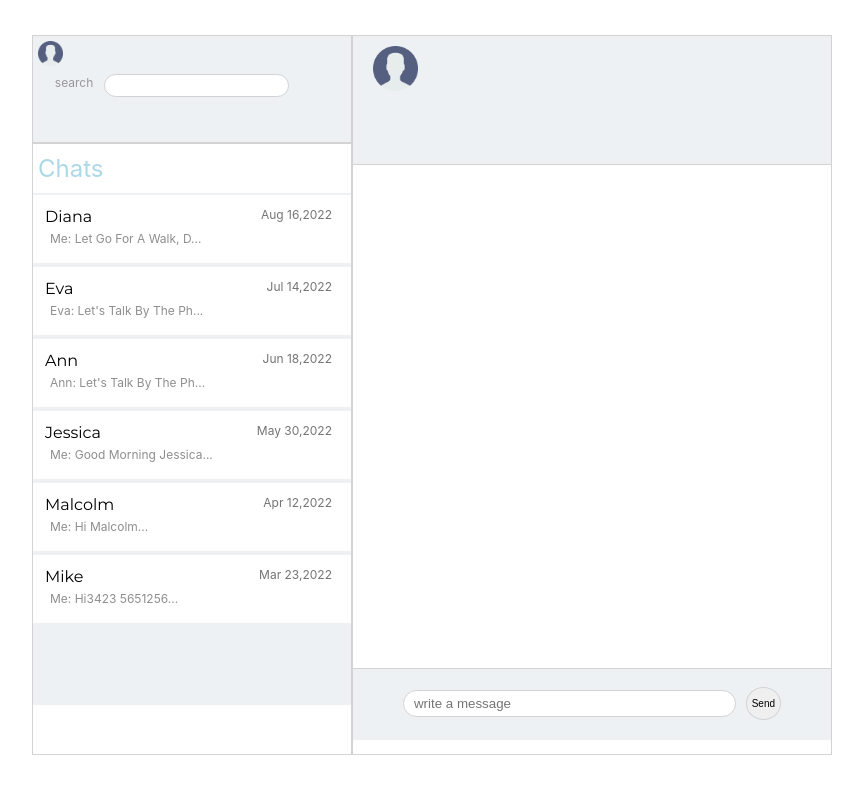
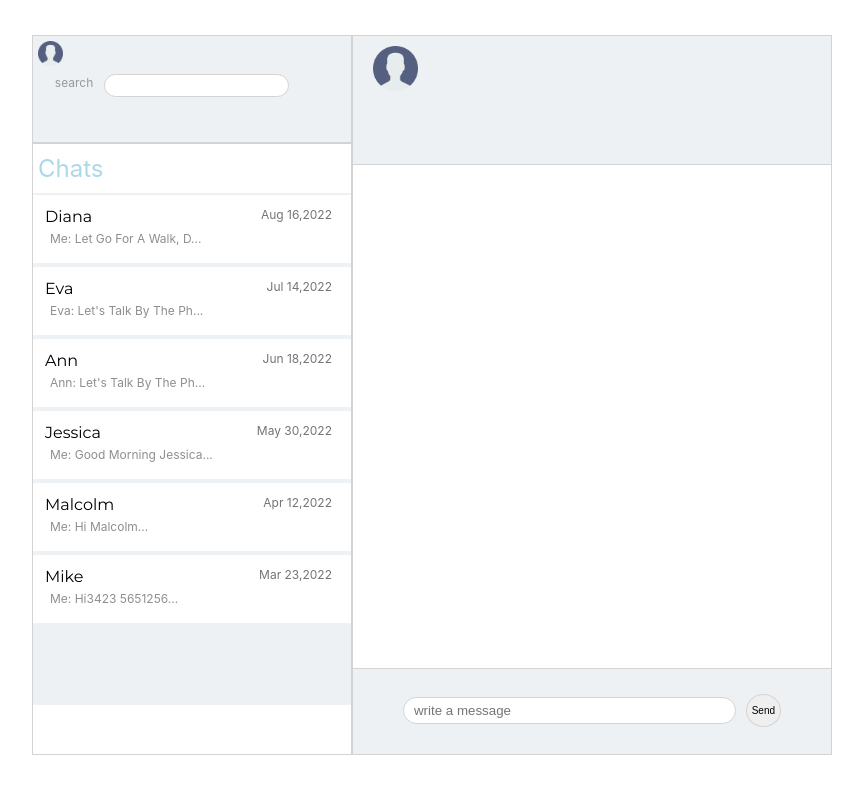
Before and after one commit to hustle2live/social-network, a React (Create React App) app in the folder reenbit/: page / in a window 1280 px wide. Shown: the top 794 px of the page, without its empty margins (208-1071 px from the left). Built offline with nearby package versions, Linux system fonts and the light colour scheme.

Commit message:
fixed dialogs background

```diff
--- a/reenbit/src/App.css
+++ b/reenbit/src/App.css
@@ -1,5 +1,4 @@
 @import url('https://fonts.googleapis.com/css2?family=Montserrat&display=swap');
-
 @import url('https://fonts.googleapis.com/css2?family=Material+Symbols+Rounded:opsz,wght,FILL,GRAD@20..48,100..700,0..1,-50..200');
 
 .capitalize {
@@ -220,7 +219,7 @@ ul li {
   min-height: 90vh;
   box-sizing: border-box;
   display: grid;
-  grid-template-rows: 18% 70% 10%;
+  grid-template-rows: 18% 70% 12%;
 }
 
 .favourites {
```
